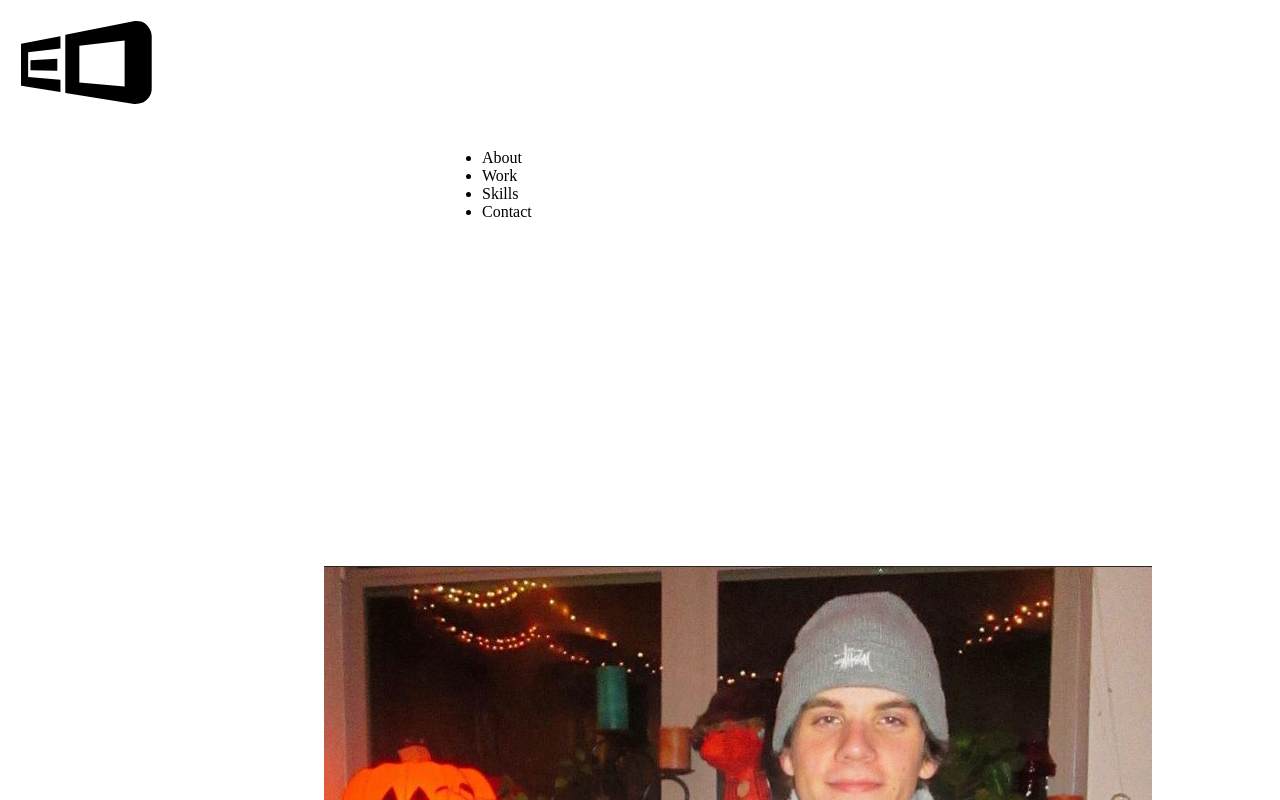
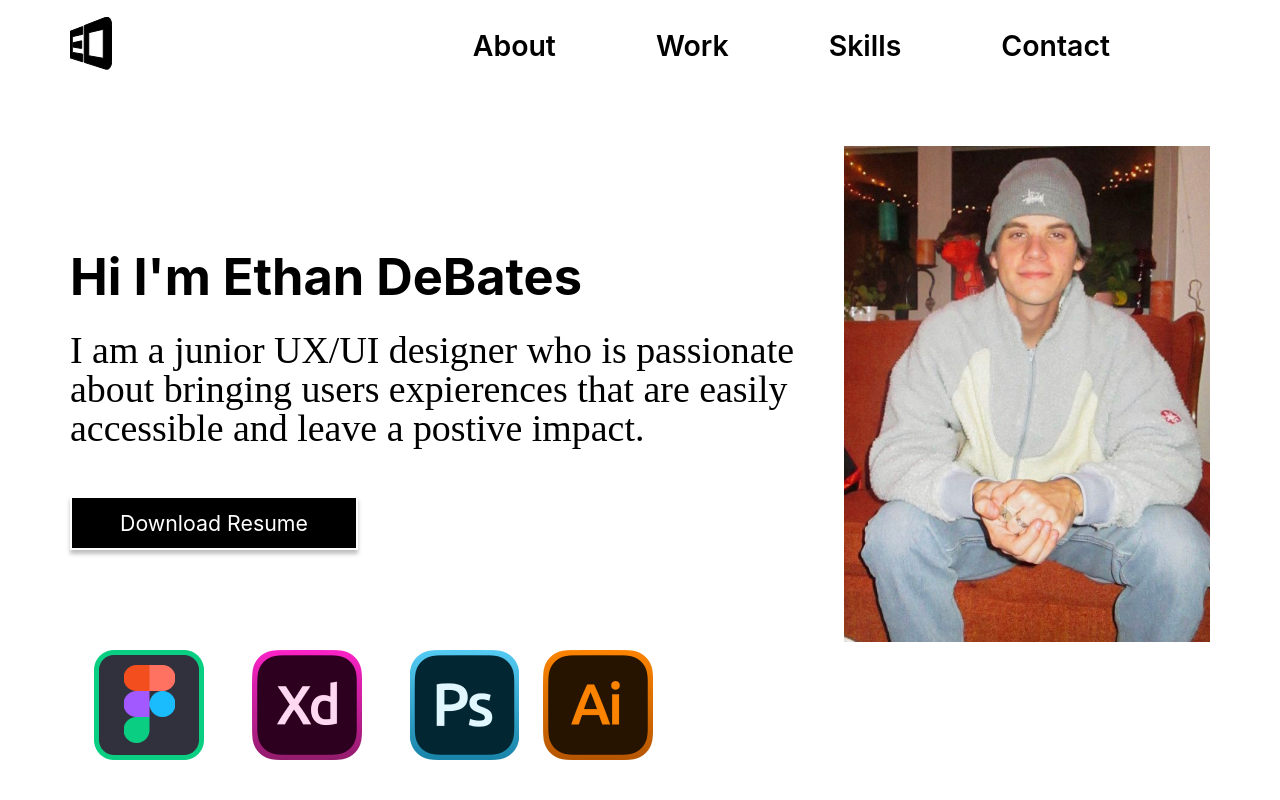
Before and after one commit to debates28/UX_UI_HW_17, a plain HTML site: page index.html in a window 1280 px wide. Shown: the top 800 px of the page. Drawn offline with Linux system fonts and the light colour scheme.

Commit message:
commit done

```diff
--- a/css/styles.css
+++ b/css/styles.css
@@ -1,41 +1,120 @@
-.inline-block {
-    display: inline-block;
-    vertical-align: top;
+* {
+    box-sizing: border-box;
+    margin: 0;
 }
 
-.logo {
-    width: 23%;
-    padding: 1%;
-    text-align: center;
+body {
+    font-family: "Roboto", "sans-serif";
+}
+
+/* Navigation */
+
+.nav-container {
+    background: #FFFFFF;
+    height: 91px;
+    position: relative;
+}
+
+.wrapper {
+    width: 1140px;
+    margin: 0 auto;
 }
 
 nav {
-    width: 73%;
-    padding: 1%;
+    display: flex;
+    align-items: center;
+    justify-content: space-between;
+    height: 91px;
 }
 
-ul {
-    width: 50%;
-    margin-left: auto;
+nav ul {
+    display: flex;
 }
 
-.heroImg {
-    height: 600px;
-    padding: 25%;
+.nav-items li {
+    list-style: none;
+    margin-right: 100px;
 }
 
-.content {
-    width: 500px;
-    margin: 0 auto;
+.nav-itmes li:nth-last-of-type(1) {
+    margin: 0;
 }
 
-footer {
-    background-color: #373738;
-    padding: 25%;
+.nav-items li a {
+    color: #000000;
+    font-size: 28.43px;
+    font-weight: 600;
+    font-family: Inter;
+    text-decoration: none;
 }
 
-footer ul {
+/* Header */
+
+.header-container {
+    background: #FFFFFF;
+    height: calc(100vh - 72px);
+    display: flex;
+    align-items: center;
+}
+
+header {
+    display: flex;
+    align-items: center;
+    justify-content: space-between;
+}
+
+header h1 {
+font-family: Inter;
+font-style: normal;
+font-weight: bold;
+font-size: 50.52px;
+line-height: 61px;
+color: #000000;
+margin-bottom: 24px;
+}
+
+header p {
+font-family: Epilogue;
+font-style: normal;
+font-weight: normal;
+font-size: 37.9px;
+line-height: 39px;
+width: 753px;
+color: #000000;
+margin-bottom: 48px;
+}
+
+header a {
+    font-size: 21.33px;
+    font-family: Inter;
+    font-style: normal;
+    font-weight: normal;
+    color: #FFFFFF;
+    text-decoration: none;
+    background: #000000;
+    border: 2px solid #FFFFFF;
+    box-sizing: border-box;
+    box-shadow: 0px 4px 4px rgba(0, 0, 0, 0.25);
+    padding: 12px 48px;
     display: inline-block;
-    vertical-align: top;
-    padding: 25%;
+    transition: 300ms;
 }
+
+header a:hover {
+    transform: translateY(-8px);
+}
+
+/* Skill Icons */
+
+.skill-icons a {
+    margin: 0 24px;
+}
+
+.skill-icons a:nth-last-of-type(1) {
+    margin-left: 0;
+}
+
+.skill-icons {
+    display: flex;
+    align-items: center;
+}
--- a/index.html
+++ b/index.html
@@ -1,35 +1,73 @@
 <!DOCTYPE html>
 <html>
     <head>
+        <meta charset="UTF-8" />
+        <meta name="viewport" content="width=device-width, intial-scale=1.0" />
+        <meta http-equiv="X-UA-Compatible" content="ie=edge" />
         <title>Debates Design</title>
         <link rel="stylesheet" href="./css/styles.css">
     </head>
     <body>
-        <header class="nav">
-            <div class="inline-block logo">
-                <img src="/images/ED_logo.svg">
+
+        <div class="nav-container">
+            <div class="wrapper">
+                <nav>
+                    <div class="logo">
+                        <img src="/images/ED-logo.svg" alt="logo">
+                    </div>
+                    <ul class="nav-items">
+                        <li>
+                            <a href="#">About</a>
+                        </li>
+                        <li>
+                            <a href="#">Work</a>
+                        </li>
+                        <li>
+                            <a href="#">Skills</a>
+                        </li>
+                        <li>
+                            <a href="#">Contact</a>
+                        </li>
+                    </ul>
+                </nav>
             </div>
-            <nav class="inline-block">
-                <ul>
-                    <li>About</li>
-                    <li>Work</li>
-                    <li>Skills</li>
-                    <li>Contact</li>
-                </ul>
-            </nav>
-        </header>
-        <section class="heroImg">
-            <img src="/images/HeadshotFILLER.jpg">
-            <p>I am a junior UX/UI designer who is passionate about bringing users expierences that are easily accessible and leave a postive impact. </p>
-            <button>Download Resume</button>
-        </section>
-        <footer>
-            <ul>
-                <li class="inline-block">About</li>
-                <li class="inline-block">Work</li>
-                <li class="inline-block">Skills</li>
-                <li class="inline-block">Contact</li>
-            </ul>
-        </footer>
+        </div>
+
+        <div class="header-container">
+            <div class="wrapper">
+                <header>
+                    <div class="hero-content">
+                        <h1>Hi I'm Ethan DeBates</h1>
+                        <p>I am a junior UX/UI designer who is passionate about bringing users expierences
+                        that are easily accessible and leave a postive impact.
+                        </p>
+                        <a href="#">
+                            Download Resume
+                        </a>
+                    </div>
+                    <div class="hero-image">
+                        <img src="images/Portrait.png" alt="Me :)" />
+                        <div class="photo bg"></div>
+                    </div>
+                </header>
+
+                    <div class="skill-icons">
+                    <a href="#">
+                        <img src="images/Figma-icon.png" alt="Figma">
+                    </a>
+                    <a href="#">
+                        <img src="images/Xd-icon.png" alt="Adobe XD">
+                    </a>
+                    <a href="#">
+                        <img src="images/Ps-icon.png" alt="Adobe Photoshop">
+                    </a>
+                    <a href="#">
+                        <img src="images/Ai-icon.png" alt="Adobe Illustrator">
+                    </a>
+                    </div>
+            </div>
+        </div>
+
+        <script src="main.js"></script>
     </body>
 </html>
```
Also changed, not shown: images/Ai-icon.png (added), images/ED-logo.svg (added), images/ED_logo.svg (deleted), images/Figma-icon.png (added), images/HeadshotFILLER.jpg (deleted), images/Portrait.png (added), images/Ps-icon.png (added), images/Xd-icon.png (added), main.js (added).
